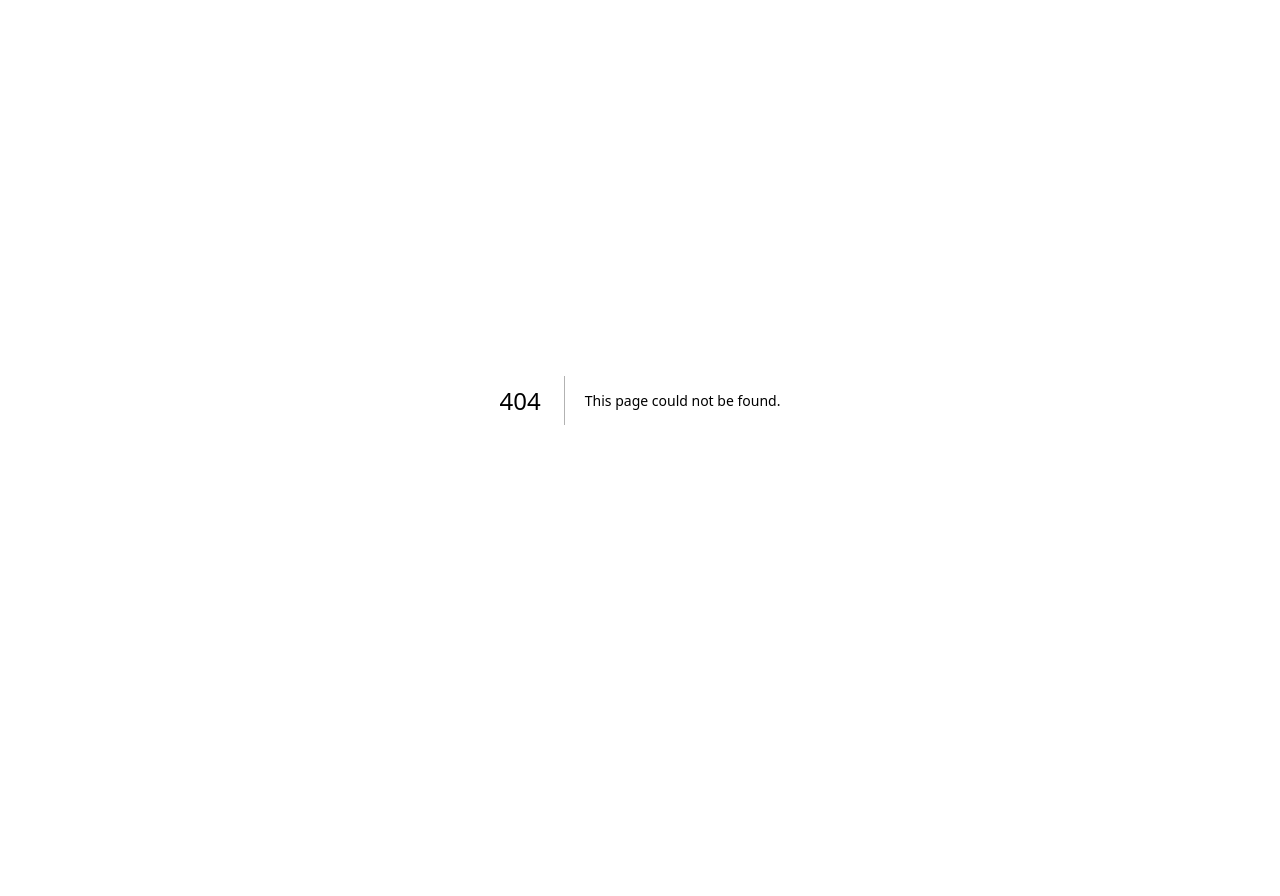
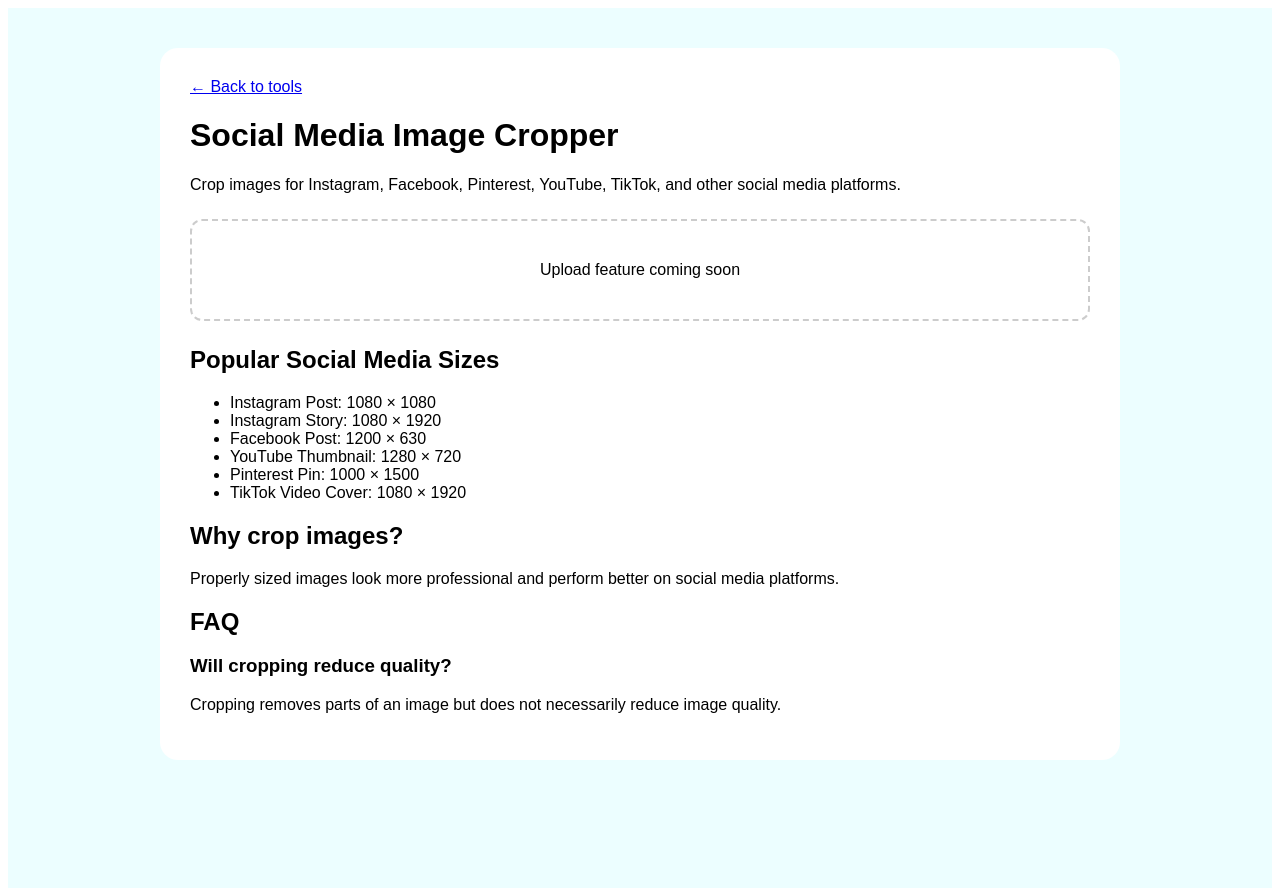
Before and after one commit to gramaziofamily/pixelminttools, a Next.js app: page /crop in a window 1280 px wide. Before the commit this address had no page. Before the commit the page ends 800 px from the top, so only its background shows below. Built offline with nearby package versions, Linux system fonts and the light colour scheme.

Commit message:
Create page.js

```diff
--- /dev/null
+++ b/app/crop/page.js
@@ -0,0 +1,51 @@
+export default function CropPage() {
+  return (
+    <main style={{ padding: "40px 20px", fontFamily: "Arial, sans-serif", background: "#ecfeff", minHeight: "100vh" }}>
+      <div style={{ maxWidth: "900px", margin: "0 auto", background: "white", padding: "30px", borderRadius: "18px" }}>
+        <a href="/">← Back to tools</a>
+
+        <h1>Social Media Image Cropper</h1>
+
+        <p>
+          Crop images for Instagram, Facebook, Pinterest, YouTube, TikTok, and other social media platforms.
+        </p>
+
+        <div
+          style={{
+            border: "2px dashed #ccc",
+            padding: "40px",
+            margin: "25px 0",
+            borderRadius: "12px",
+            textAlign: "center",
+          }}
+        >
+          Upload feature coming soon
+        </div>
+
+        <h2>Popular Social Media Sizes</h2>
+
+        <ul>
+          <li>Instagram Post: 1080 × 1080</li>
+          <li>Instagram Story: 1080 × 1920</li>
+          <li>Facebook Post: 1200 × 630</li>
+          <li>YouTube Thumbnail: 1280 × 720</li>
+          <li>Pinterest Pin: 1000 × 1500</li>
+          <li>TikTok Video Cover: 1080 × 1920</li>
+        </ul>
+
+        <h2>Why crop images?</h2>
+
+        <p>
+          Properly sized images look more professional and perform better on social media platforms.
+        </p>
+
+        <h2>FAQ</h2>
+
+        <h3>Will cropping reduce quality?</h3>
+        <p>
+          Cropping removes parts of an image but does not necessarily reduce image quality.
+        </p>
+      </div>
+    </main>
+  );
+}
```
